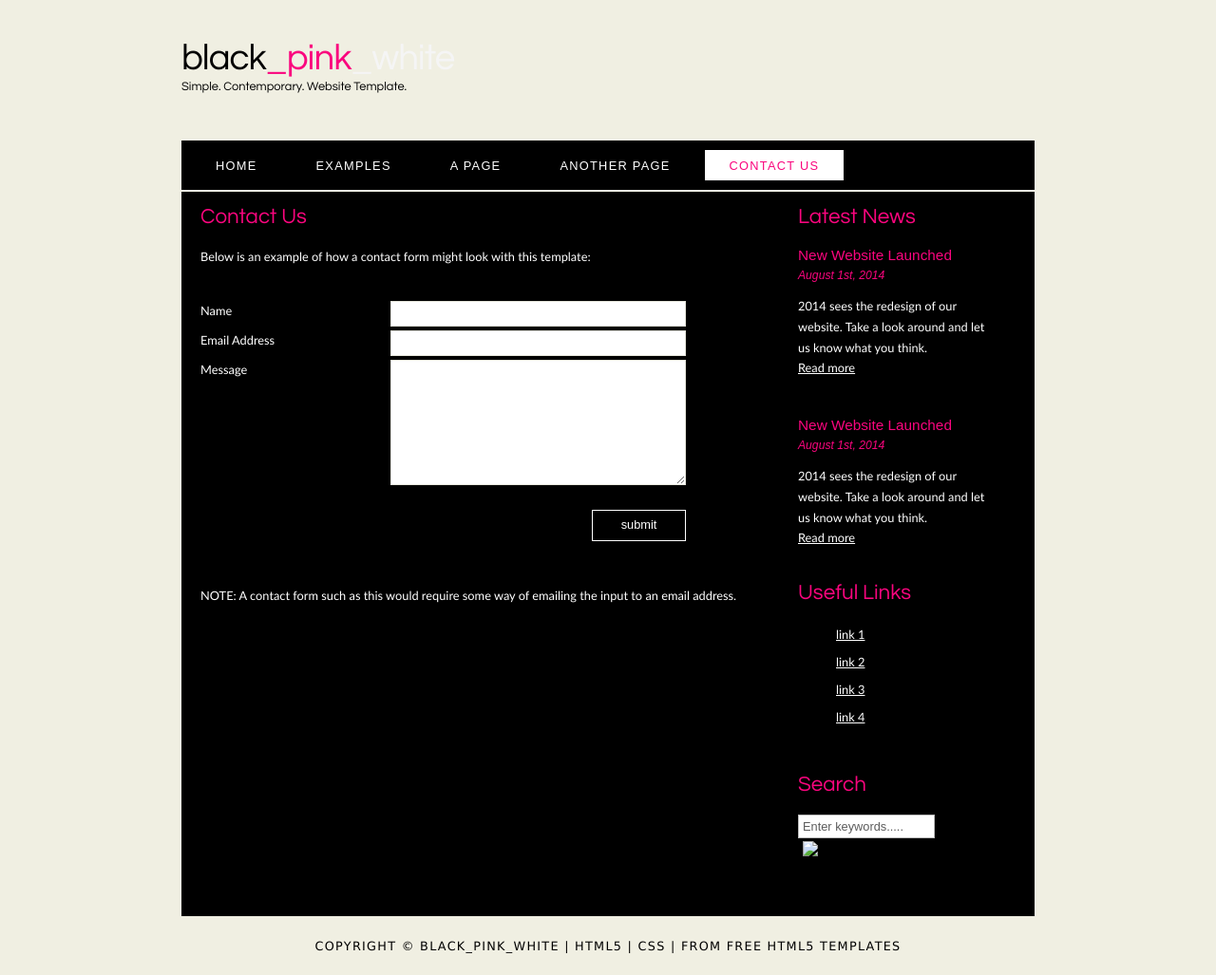
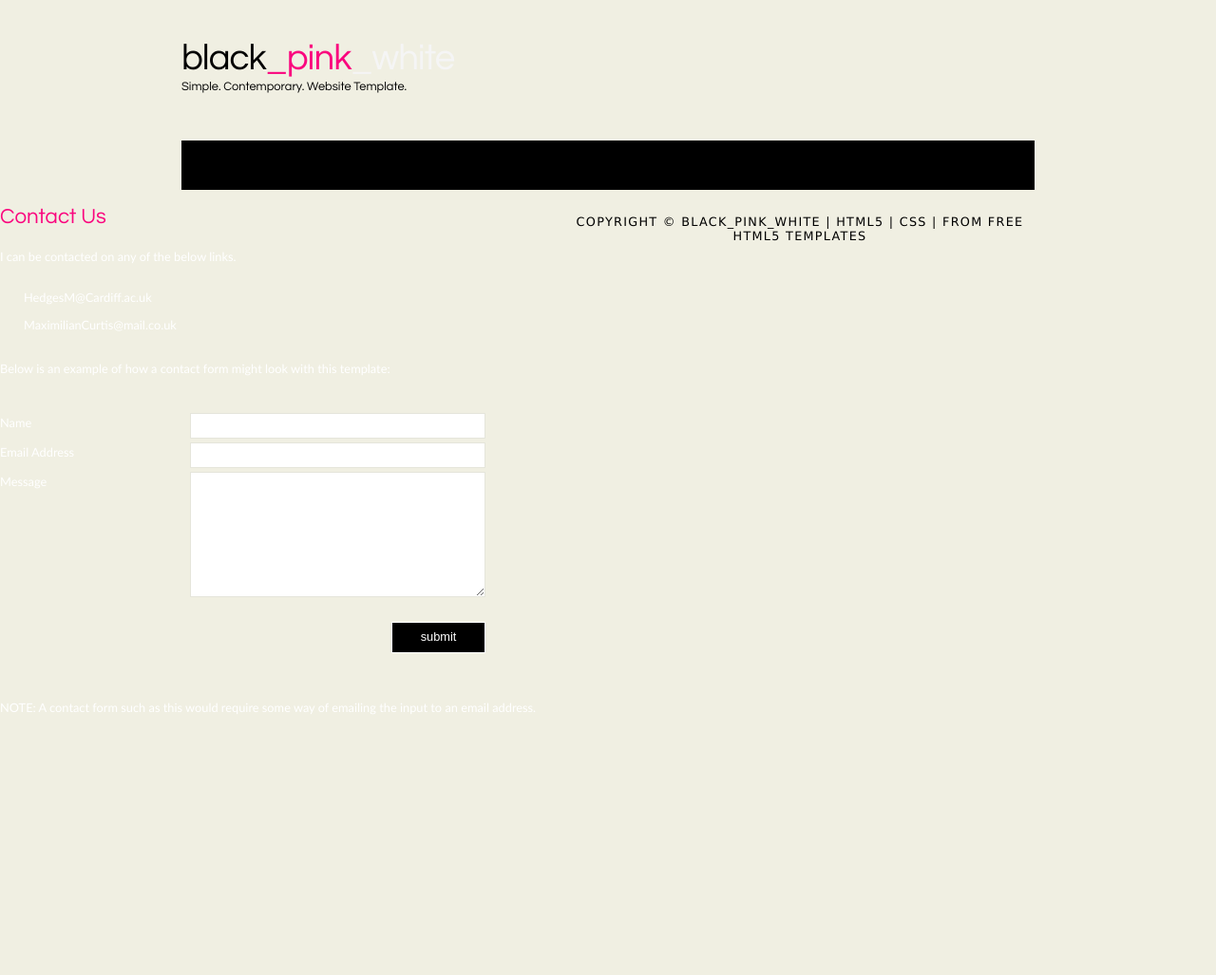
Before and after one commit to DeafGamer6/DeafGamer.github.io, a plain HTML site: page contact.html in a window 1280 px wide. Shown: the whole page at 95% size. After the commit the page ends 800 px from the top, so only its background shows below. Drawn offline with Linux system fonts and the light colour scheme.

Commit message:
Update contact.html

```diff
--- a/contact.html
+++ b/contact.html
@@ -22,44 +22,18 @@
       <div id="menubar">
         <ul id="menu">
           <!-- put class="selected" in the li tag for the selected page - to highlight which page you're on -->
-          <li><a href="index.html">Home</a></li>
-          <li><a href="examples.html">Examples</a></li>
-          <li><a href="page.html">A Page</a></li>
-          <li><a href="another_page.html">Another Page</a></li>
-          <li class="selected"><a href="contact.html">Contact Us</a></li>
         </ul>
       </div>
     </div>
-    <div id="site_content">
-      <div class="sidebar">
-        <!-- insert your sidebar items here -->
-        <h3>Latest News</h3>
-        <h4>New Website Launched</h4>
-        <h5>August 1st, 2014</h5>
-        <p>2014 sees the redesign of our website. Take a look around and let us know what you think.<br /><a href="#">Read more</a></p>
-        <p></p>
-        <h4>New Website Launched</h4>
-        <h5>August 1st, 2014</h5>
-        <p>2014 sees the redesign of our website. Take a look around and let us know what you think.<br /><a href="#">Read more</a></p>
-        <h3>Useful Links</h3>
-        <ul>
-          <li><a href="#">link 1</a></li>
-          <li><a href="#">link 2</a></li>
-          <li><a href="#">link 3</a></li>
-          <li><a href="#">link 4</a></li>
-        </ul>
-        <h3>Search</h3>
-        <form method="post" action="#" id="search_form">
-          <p>
-            <input class="search" type="text" name="search_field" value="Enter keywords....." />
-            <input name="search" type="image" style="border: 0; margin: 0 0 -9px 5px;" src="style/search.png" alt="Search" title="Search" />
-          </p>
-        </form>
-      </div>
       <div id="content">
         <!-- insert the page content here -->
         <h1>Contact Us</h1>
-        <p>Below is an example of how a contact form might look with this template:</p>
+        <p>I can be contacted on any of the below links.</p>
+        <ul>
+          <li>HedgesM@Cardiff.ac.uk</li>
+          <li>MaximilianCurtis@mail.co.uk</li>
+        </ul>
+          <p>Below is an example of how a contact form might look with this template:</p>
         <form action="#" method="post">
           <div class="form_settings">
             <p><span>Name</span><input class="contact" type="text" name="your_name" value="" /></p>
```
